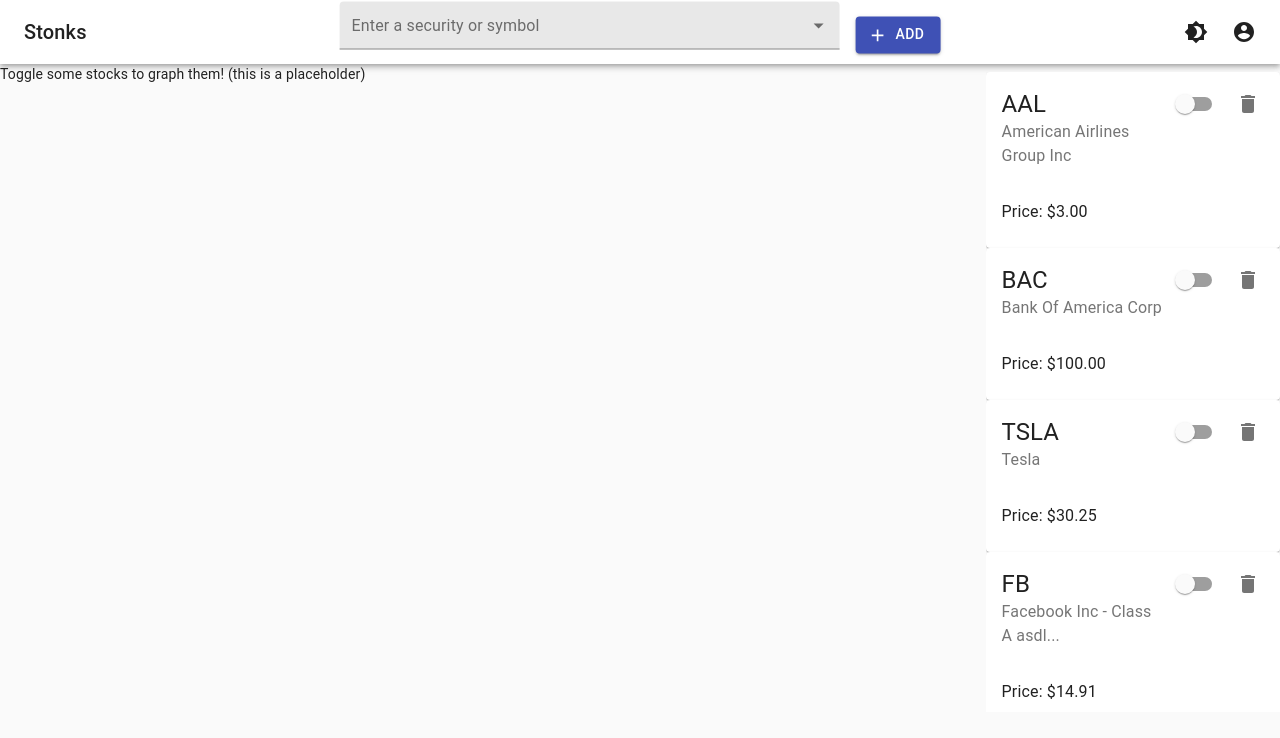
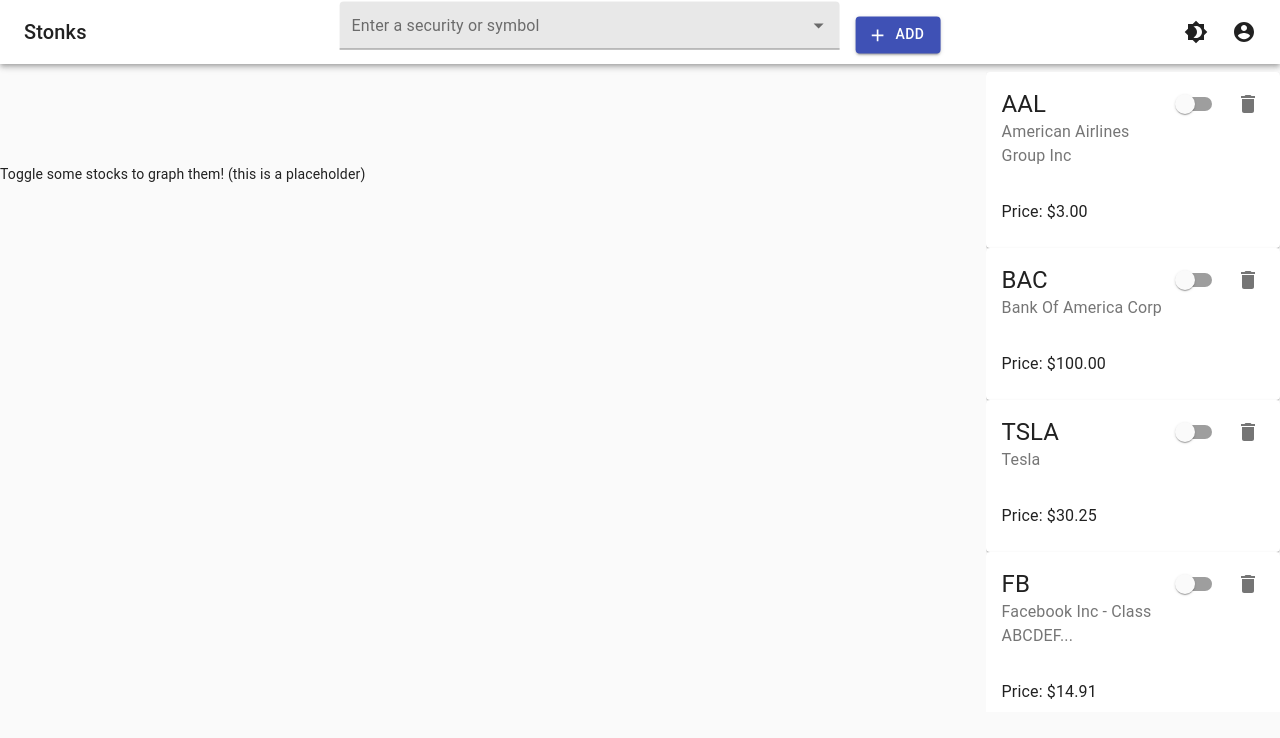
Before and after one commit to aggie-coding-club/stocks-frontend, a React (Create React App) app: page / in a window 1280 px wide. Shown: the top 738 px of the page. Built offline with nearby package versions, Linux system fonts and the light colour scheme.

Commit message:
graph centered

```diff
--- a/src/App.js
+++ b/src/App.js
@@ -66,7 +66,7 @@
         <CssBaseline />
         <div className="App">
           <AppBar addStock={addStock} toggleDarkMode={toggleDarkMode} />
-          <div style={{flexGrow: 1}}>
+          <div >
             <Grid container spacing={3}>
               <Grid item xs={6}>
                 <Graph data={actualGraphData} />
--- a/src/components/dashboard/Graph.js
+++ b/src/components/dashboard/Graph.js
@@ -16,6 +16,9 @@
 const containerStyle = {
   width: '80vw',
   height: '50vh',
+  alignItems: 'center',
+  margin: '12.5vh 0 12.5vh 0'
+
 }
 
 export default function Graph({data}) {
--- a/src/data/stock_data2.json
+++ b/src/data/stock_data2.json
@@ -20,7 +20,7 @@
     {
       "id": 4,
       "symbol": "FB",
-      "title": "Facebook Inc - Class A asdlkjfdslflkasjdhflasjdhfklajhdflkjashdlkfjhaslkdjfhaslkd",
+      "title": "Facebook Inc - Class ABCDEFGHIJKLMNOPQRSTUVWXYZ",
       "price": "$14.91"
     },
     {
```
